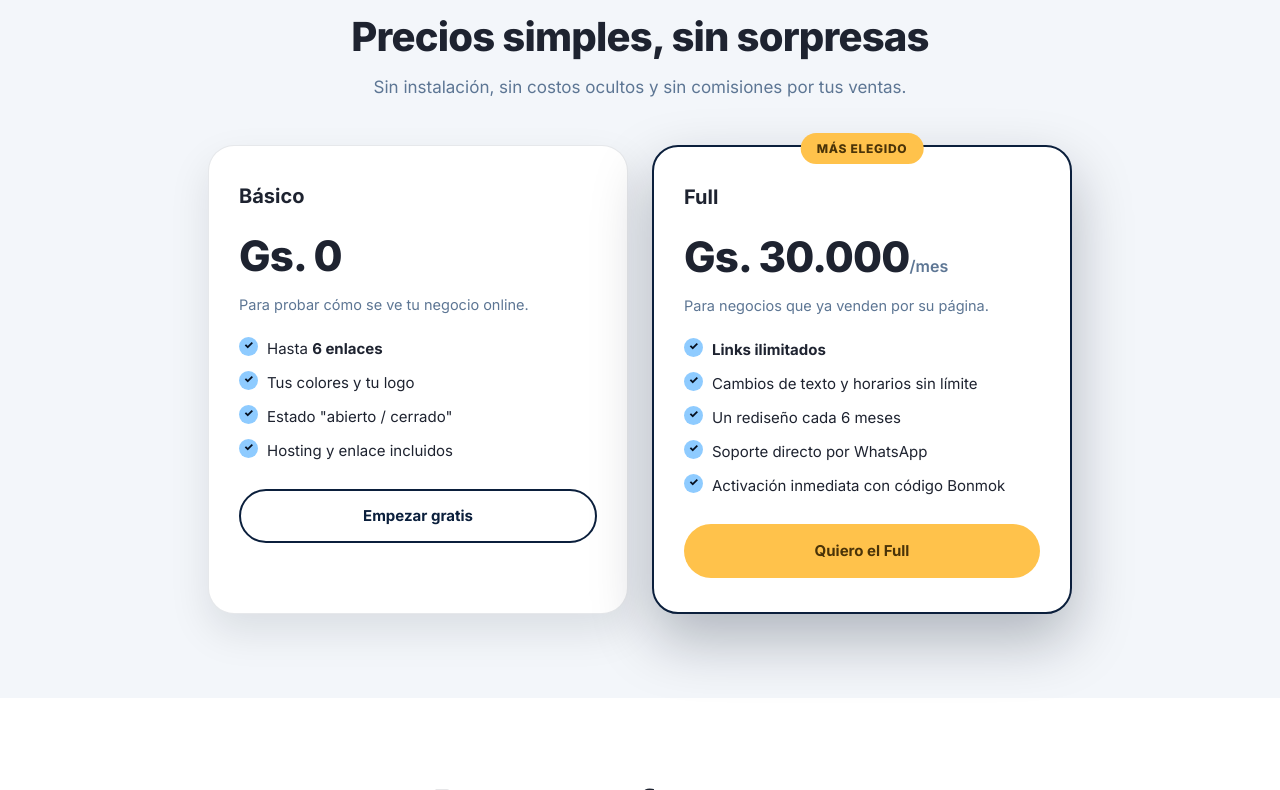
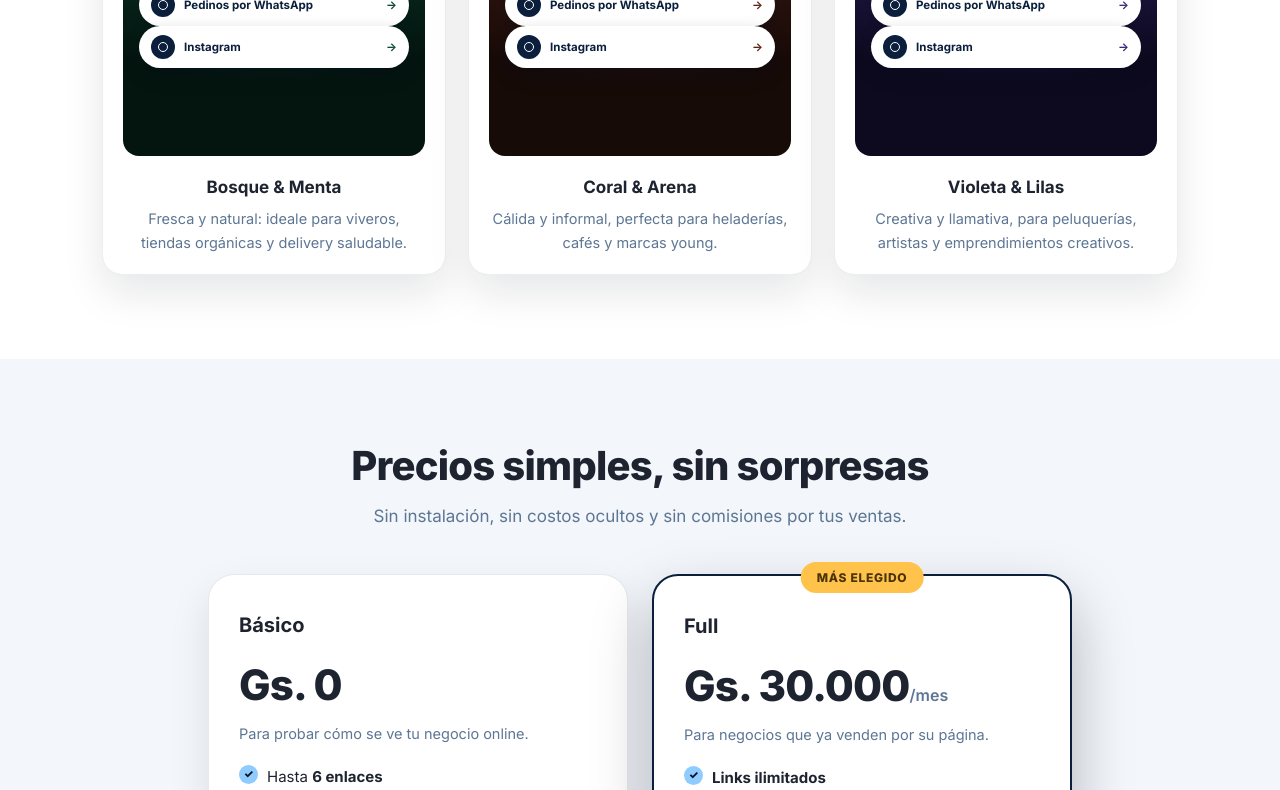
Before and after one commit to alfacomputacion2024-lab/bonmok-web, a plain HTML site: page index.html in a window 1280 px wide. Shown: the part 2942-3732 px from the top of the page. Drawn offline with Linux system fonts and the light colour scheme; a web font is replaced by a local one.

Commit message:
Estilos: 6 paletas (Bosque, Coral, Violeta) y planes detallados por colores

```diff
--- a/assets/css/styles.css
+++ b/assets/css/styles.css
@@ -415,6 +415,42 @@ a { color: inherit; text-decoration: none; }
   background: radial-gradient(30rem 20rem at 50% -10%, #2a2317 0%, transparent 60%), #0a0a0d;
 }
 
+.paleta-bosque {
+  --p-acento: #6ed9a0;
+  --p-acento-suave: #b7f0d2;
+  --p-acento-borde: rgba(110, 217, 160, .38);
+  --p-acento-fondo: rgba(110, 217, 160, .10);
+  --p-acento-fuerte: #0f4a35;
+  --p-brillo: rgba(110, 217, 160, .40);
+  --p-texto: #eafaf1;
+  --p-texto-suave: #8fc9ab;
+  background: radial-gradient(30rem 20rem at 50% -10%, #0f4a35 0%, transparent 60%), #04150f;
+}
+
+.paleta-coral {
+  --p-acento: #ff8f6b;
+  --p-acento-suave: #ffd2c2;
+  --p-acento-borde: rgba(255, 143, 107, .40);
+  --p-acento-fondo: rgba(255, 143, 107, .10);
+  --p-acento-fuerte: #5c2418;
+  --p-brillo: rgba(255, 143, 107, .38);
+  --p-texto: #fdeee8;
+  --p-texto-suave: #d3a294;
+  background: radial-gradient(30rem 20rem at 50% -10%, #5c2418 0%, transparent 60%), #170b08;
+}
+
+.paleta-violeta {
+  --p-acento: #b79aff;
+  --p-acento-suave: #ddd0ff;
+  --p-acento-borde: rgba(183, 154, 255, .40);
+  --p-acento-fondo: rgba(183, 154, 255, .10);
+  --p-acento-fuerte: #3a2a7a;
+  --p-brillo: rgba(183, 154, 255, .38);
+  --p-texto: #f1ecff;
+  --p-texto-suave: #a99ad0;
+  background: radial-gradient(30rem 20rem at 50% -10%, #3a2a7a 0%, transparent 60%), #0d0a1f;
+}
+
 /* ------------------------------------------------------------
    6. BANDA DE ZONAS
    ------------------------------------------------------------ */
--- a/index.html
+++ b/index.html
@@ -174,7 +174,7 @@
   <section class="seccion" id="estilos">
     <div class="container">
       <h2 class="titulo-seccion">Elegí el estilo que combine con tu marca</h2>
-      <p class="sub-seccion">Paletas prediseñadas, o creamos una con tus colores exactos.</p>
+      <p class="sub-seccion">Seis paletas listas —o creamos una con tus colores exactos— para que tu página no se parezca a ninguna otra.</p>
 
       <div class="grilla-3 estilos-grilla">
         <article class="estilo-card">
@@ -206,6 +206,36 @@
           <h3>Ónix &amp; Oro</h3>
           <p>Look premium para joyerías, relojerías y marcas de autor.</p>
         </article>
+
+        <article class="estilo-card">
+          <div class="mini-pantalla paleta-bosque">
+            <span class="mini-logo">B</span>
+            <span class="mini-btn"><i class="ico-wa"></i>Pedinos por WhatsApp<b>→</b></span>
+            <span class="mini-btn"><i class="ico-ig"></i>Instagram<b>→</b></span>
+          </div>
+          <h3>Bosque &amp; Menta</h3>
+          <p>Fresca y natural: ideale para viveros, tiendas orgánicas y delivery saludable.</p>
+        </article>
+
+        <article class="estilo-card">
+          <div class="mini-pantalla paleta-coral">
+            <span class="mini-logo">B</span>
+            <span class="mini-btn"><i class="ico-wa"></i>Pedinos por WhatsApp<b>→</b></span>
+            <span class="mini-btn"><i class="ico-ig"></i>Instagram<b>→</b></span>
+          </div>
+          <h3>Coral &amp; Arena</h3>
+          <p>Cálida y informal, perfecta para heladerías, cafés y marcas young.</p>
+        </article>
+
+        <article class="estilo-card">
+          <div class="mini-pantalla paleta-violeta">
+            <span class="mini-logo">B</span>
+            <span class="mini-btn"><i class="ico-wa"></i>Pedinos por WhatsApp<b>→</b></span>
+            <span class="mini-btn"><i class="ico-ig"></i>Instagram<b>→</b></span>
+          </div>
+          <h3>Violeta &amp; Lilas</h3>
+          <p>Creativa y llamativa, para peluquerías, artistas y emprendimientos creativos.</p>
+        </article>
       </div>
     </div>
   </section>
@@ -223,9 +253,9 @@
           <p class="precio-nota">Para probar cómo se ve tu negocio online.</p>
           <ul class="lista-check">
             <li>Hasta <strong>6 enlaces</strong></li>
-            <li>Tus colores y tu logo</li>
+            <li>Tu logo y 4 colores a elegir —o un paquete de colores (2 editables)</li>
             <li>Estado "abierto / cerrado"</li>
-            <li>Hosting y enlace incluidos</li>
+            <li>Página lista y funcionando, con enlace propio y sin costos extra</li>
           </ul>
           <a class="btn btn-ghost btn-block" href="https://wa.me/595985296032?text=Hola%20Bonmok%21%20Quiero%20la%20versi%C3%B3n%20B%C3%A1sica" target="_blank" rel="noopener">Empezar gratis</a>
         </article>
@@ -237,6 +267,7 @@
           <p class="precio-nota">Para negocios que ya venden por su página.</p>
           <ul class="lista-check">
             <li><strong>Links ilimitados</strong></li>
+            <li>Panel de colores: los 4 colores del paquete y variaciones libres</li>
             <li>Cambios de texto y horarios sin límite</li>
             <li>Un rediseño cada 6 meses</li>
             <li>Soporte directo por WhatsApp</li>
```
Also changed, not shown: 1 other file.
